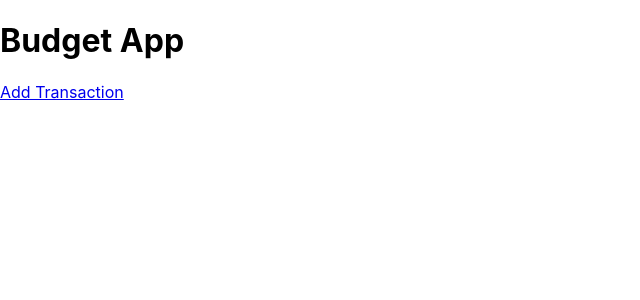
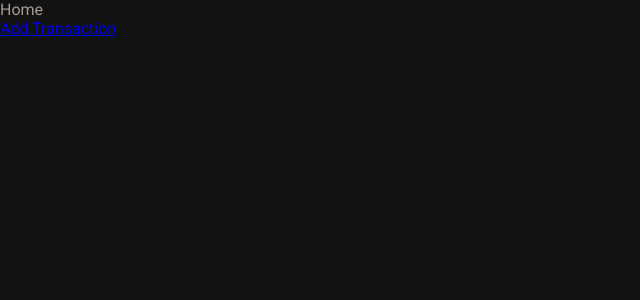
Before and after one commit to davidbraginsky/budget, a React (Create React App) app: page / in a window 1280 px wide. Shown: the top 300 px of the page, without its empty margins (0-640 px from the left). Built offline with nearby package versions, Linux system fonts and the light colour scheme.

Commit message:
added style folder structure + basic styles for homepage

```diff
--- a/src/App.js
+++ b/src/App.js
@@ -6,7 +6,10 @@ function App() {
 
   return (
     <div className="container">
-      <h1>Budget App</h1>
+      <nav className="nav">
+        <div className="sidebarIcon"></div>
+        <p className="nav__title">Home</p>
+      </nav>
       <Link to="/transaction">Add Transaction</Link>
     </div>
   );
--- a/src/index.css
+++ /dev/null
@@ -1,13 +0,0 @@
-body {
-  margin: 0;
-  font-family: -apple-system, BlinkMacSystemFont, 'Segoe UI', 'Roboto', 'Oxygen',
-    'Ubuntu', 'Cantarell', 'Fira Sans', 'Droid Sans', 'Helvetica Neue',
-    sans-serif;
-  -webkit-font-smoothing: antialiased;
-  -moz-osx-font-smoothing: grayscale;
-}
-
-code {
-  font-family: source-code-pro, Menlo, Monaco, Consolas, 'Courier New',
-    monospace;
-}
--- a/src/index.js
+++ b/src/index.js
@@ -1,8 +1,8 @@
 import React from "react";
 import ReactDOM from "react-dom/client";
-import "./index.css";
 import App from "./App";
-import Transaction from "./Views/Transaction";
+import "./styles/main.css";
+import Transaction from "./views/Transaction";
 import { BrowserRouter, Routes, Route } from "react-router-dom";
 
 const root = ReactDOM.createRoot(document.getElementById("root"));
--- /dev/null
+++ b/src/styles/main.css
@@ -0,0 +1,19 @@
+@import url("https://fonts.googleapis.com/css2?family=Roboto:wght@100;300;400;500;700;900&display=swap");
+body {
+  font-family: "Roboto", sans-serif;
+  color: #a59b95;
+}
+
+*,
+*::after,
+*::before {
+  margin: 0;
+  padding: 0;
+  box-sizing: border-box;
+}
+
+body {
+  background-color: #121212;
+}
+
+/*# sourceMappingURL=main.css.map */
--- /dev/null
+++ b/src/styles/main.scss
@@ -0,0 +1,4 @@
+@import 'utils/variables.scss';
+@import 'utils/typography.scss';
+@import 'utils/reset.scss';
+@import 'utils/layout.scss';
--- /dev/null
+++ b/src/styles/utils/reset.scss
@@ -0,0 +1,11 @@
+*,
+*::after,
+*::before {
+  margin: 0;
+  padding: 0;
+  box-sizing: border-box;
+}
+
+body {
+  background-color: $very-dark-grey;
+}
--- /dev/null
+++ b/src/styles/utils/typography.scss
@@ -0,0 +1,6 @@
+@import url("https://fonts.googleapis.com/css2?family=Roboto:wght@100;300;400;500;700;900&display=swap");
+
+body {
+  font-family: "Roboto", sans-serif;
+  color: $wallet-text;
+}
```
Also changed, not shown: src/App.css (deleted, +0 -38 lines), src/styles/utils/variables.scss (added, +11 -0 lines), src/styles/utils/layout.scss (added), 1 other file (tests, documents, lock files or other folders).
